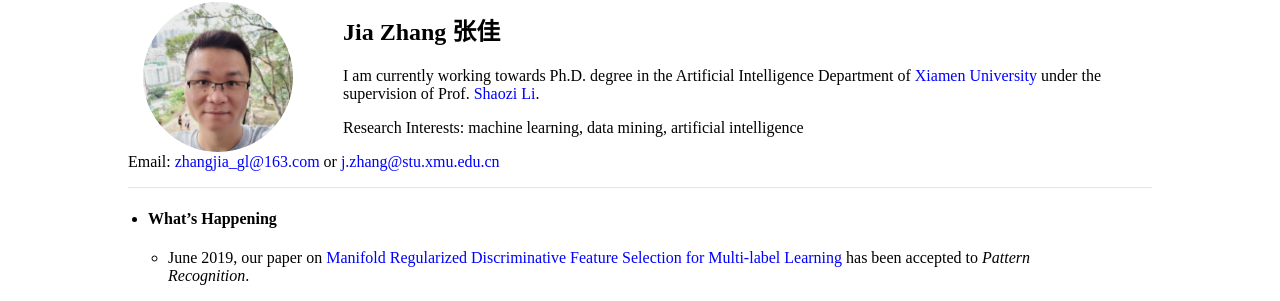
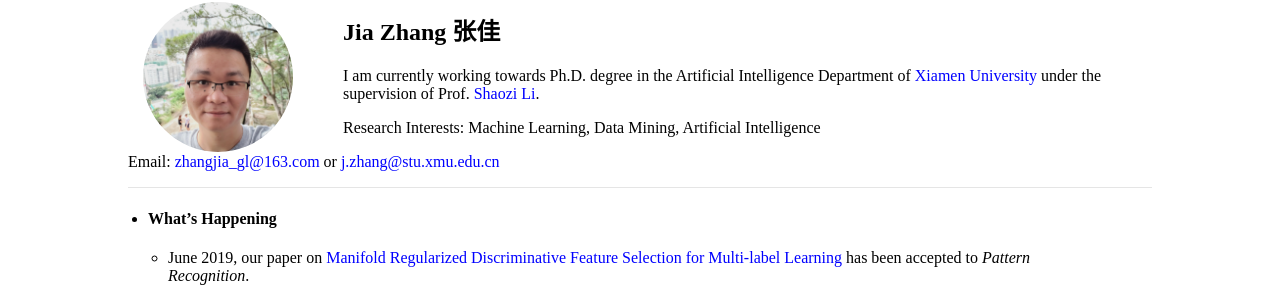
Before and after one commit to jiazhang-ml/jiazhang-ml.github.io, a Jekyll site: the page built from index.md, in a window 1280 px wide. Shown: the part 118-419 px from the top of the page. Built offline with Jekyll 4.4.1, drawn with Linux system fonts in a browser that asks for light colours.

```diff
--- a/index.md
+++ b/index.md
@@ -8,7 +8,7 @@ layout: default
 
 I am currently working towards Ph.D. degree in the Artificial Intelligence Department of [Xiamen University](https://www.xmu.edu.cn/) under the supervision of Prof. [Shaozi Li](http://imt.xmu.edu.cn/szdw.html).
 
-Research Interests: machine learning, data mining, artificial intelligence
+Research Interests: Machine Learning, Data Mining, Artificial Intelligence
 
 Email: [zhangjia_gl@163.com](mailto:zhangjia_gl@163.com) or [j.zhang@stu.xmu.edu.cn](mailto:j.zhang@stu.xmu.edu.cn)
 
```
